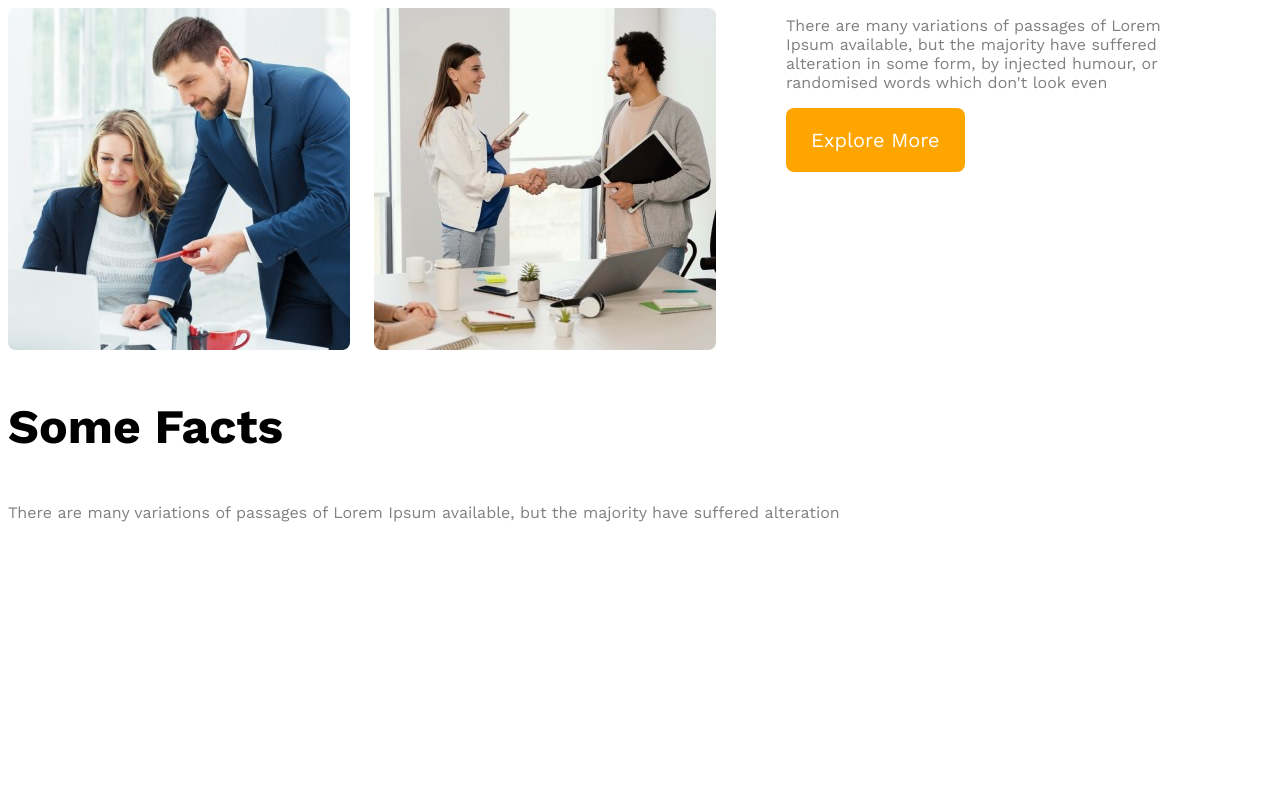
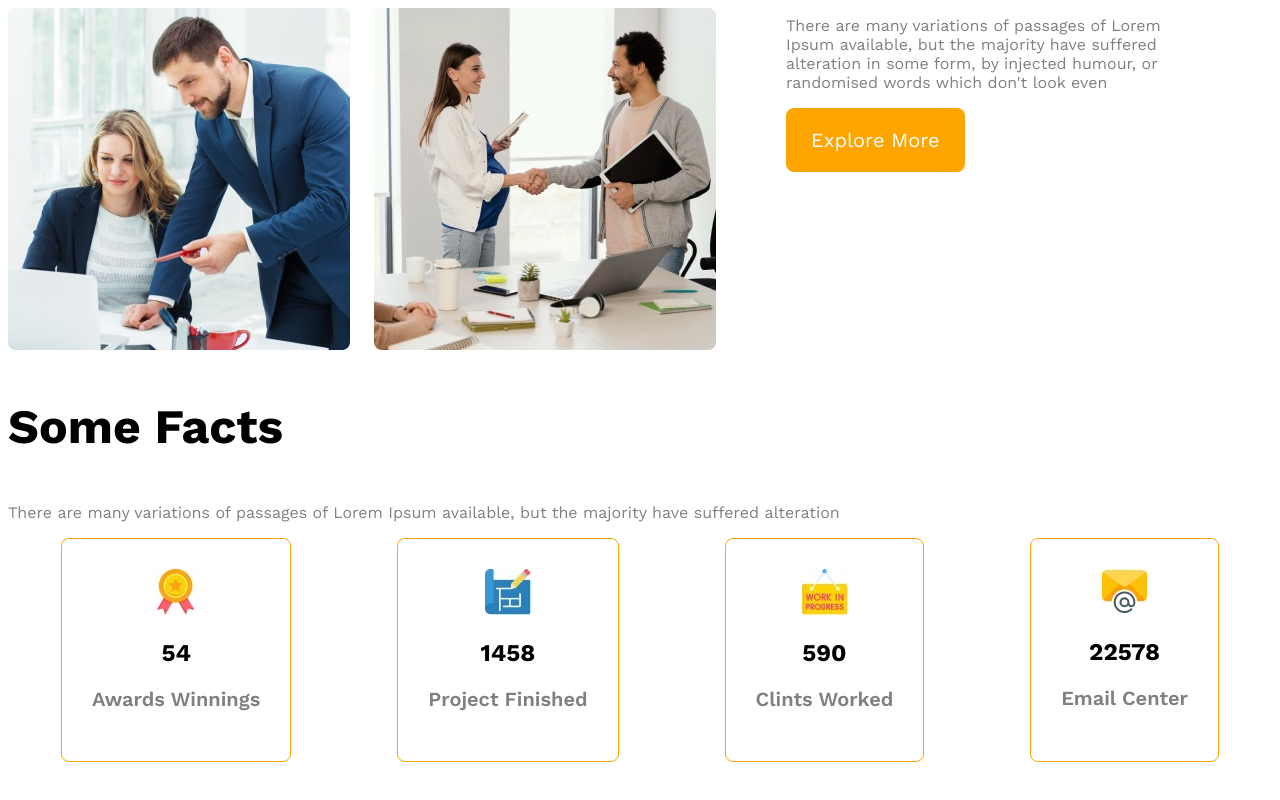
Before and after one commit to rahmanosd/g3-architects-website, a plain HTML site: page index.html in a window 1280 px wide. Shown: the part 1450-2250 px from the top of the page. Before the commit the page ends 2042 px from the top, so only its background shows below. Drawn offline with nearby package versions, Linux system fonts and the light colour scheme.

Commit message:
facts card

```diff
--- a/index.html
+++ b/index.html
@@ -56,6 +56,30 @@
         <h3 class="section-title">Some Facts</h3>
         <p class="text-light-gray">There are many variations of passages of Lorem Ipsum available, but
         the majority have suffered alteration</p>
+        <div class="facts-card-container">
+        <!-- .card*4>img+h2.card-starts+p.card-title.
+        text-light-gray -->
+        <div class="card">
+            <img src="G3 arhitects images/rivon.jpg" alt="">
+            <h2 class="card-starts">54</h2>
+            <p class="card-title text-light-gray">Awards Winnings</p>
+        </div>
+        <div class="card">
+            <img src="G3 arhitects images/projects.jpg" alt="">
+            <h2 class="card-starts">1458</h2>
+            <p class="card-title text-light-gray">Project Finished</p>
+        </div>
+        <div class="card">
+            <img src="G3 arhitects images/customername.jpg" alt="">
+            <h2 class="card-starts">590</h2>
+            <p class="card-title text-light-gray">Clints Worked</p>
+        </div>
+        <div class="card">
+            <img src="G3 arhitects images/email.jpg" alt="">
+            <h2 class="card-starts">22578</h2>
+            <p class="card-title text-light-gray">Email Center</p>
+        </div>
+        </div>
 
       </section>
     </main>
--- a/styles/architects.css
+++ b/styles/architects.css
@@ -101,6 +101,31 @@ main{
     color: orange;
     font-weight: 700;
 }
+/* facts section */
+.facts-card-container{
+    display: flex;
+    justify-content: space-around;
+}
+
+.facts-card-container .card{
+    border-radius: 8px;
+    border: 1px solid orange;
+    text-align: center;
+    padding: 30px 30px;
+}
+
+.facts-card-container .card-title{
+   font-weight: 600;
+   font-size: 1.25rem;
+   margin-top: 5px;
+}
+
+.facts-card-container .card-stats{
+    font-size: 2.8rem;
+    color: black;
+    margin-top: 10px;
+    margin-bottom: 10px;
+}
 
 /* Responsive media query */
 /* mobile devices */
```
Also changed, not shown: G3 arhitects images/customername.jpg (renamed from G3 arhitects images/WhatsApp Image 2024-05-23 at 23.48.47_887829fe.jpg), G3 arhitects images/email.jpg (renamed from G3 arhitects images/WhatsApp Image 2024-05-23 at 23.48.46_bd13357e.jpg), G3 arhitects images/projects.jpg (renamed from G3 arhitects images/WhatsApp Image 2024-05-23 at 23.48.46_2f5862cd.jpg), G3 arhitects images/rivon.jpg (renamed from G3 arhitects images/WhatsApp Image 2024-05-23 at 23.48.47_b6f980c4.jpg).
